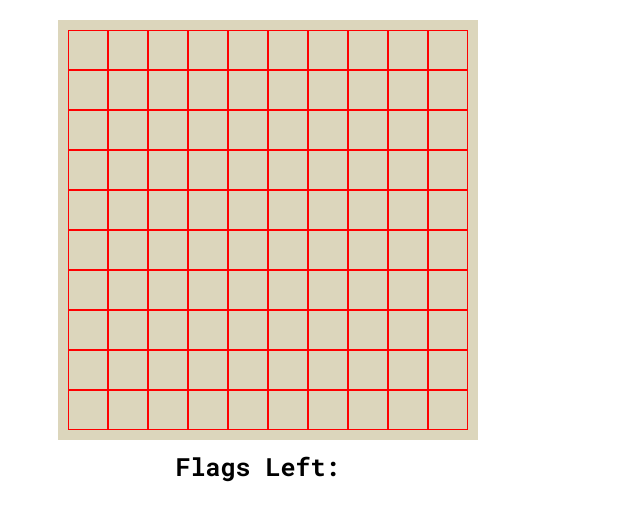
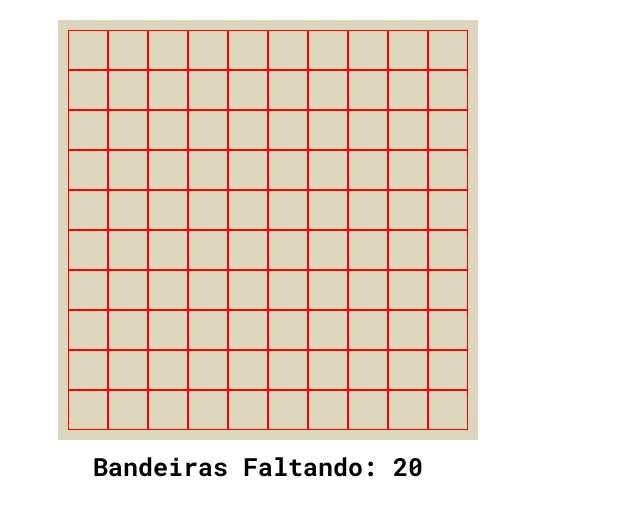
Before and after one commit to caiobaaj/campo-minado, a plain HTML site: page index.html in a window 1280 px wide. Shown: the whole page, without its empty margins (0-640 px from the left). Drawn offline with Linux system fonts and the light colour scheme.

```diff
--- a/index.html
+++ b/index.html
@@ -12,8 +12,8 @@
 
      <div class="container">
           <div class="grid"></div>
-          <div>Flags Left: <span id="flags-left"></span></div>
-          <div id="result"></div>
+          <div>Bandeiras Faltando: <span id="bandeiras-faltando"></span></div>
+          <div id="resultado"></div>
      </div>
 
 </body>
--- a/script.js
+++ b/script.js
@@ -1,14 +1,20 @@
 document.addEventListener('DOMContentLoaded', function() {
     const grid = document.querySelector('.grid')
+    const width = 10
+    const bandeirasFaltando = document.querySelector('#bandeiras-faltando')
+    let quantiaBombas = 20
 
-    console.log(grid);
-
-    const width = 10
 
     function createBoard() {
 
+        bandeirasFaltando.innerHTML = quantiaBombas
+
+        const listaBombas = Array(quantiaBombas).fill('bomba')
+        console.log(listaBombas)
+
         for (let i = 0; i < width * width; i++) {
             const square = document.createElement('div')
+            square.id = i
             grid.appendChild(square)
         }
     }
```
